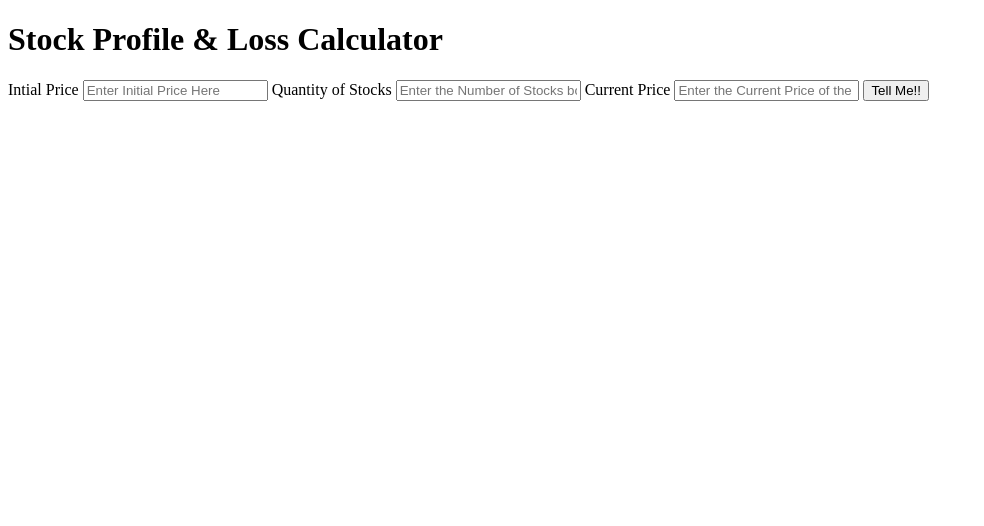
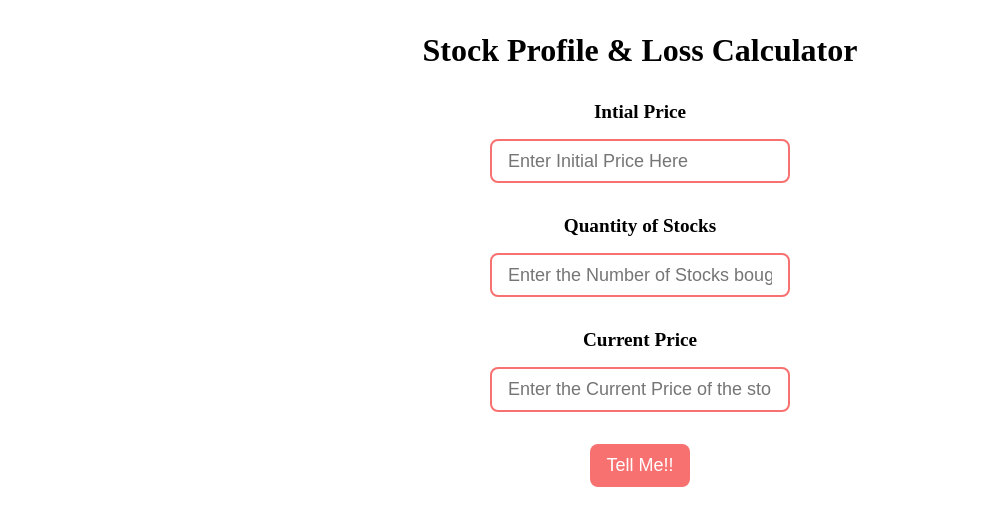
Before and after one commit to swapnaliss/neog-mark-14-stock, a plain HTML site: page index.html in a window 1280 px wide. Shown: the whole page, without its empty margins (0-984 px from the left). Drawn offline with Linux system fonts and the light colour scheme.

Commit message:
style : added styles

```diff
--- a/index.html
+++ b/index.html
@@ -5,6 +5,7 @@
     <meta http-equiv="X-UA-Compatible" content="IE=edge">
     <meta name="viewport" content="width=device-width, initial-scale=1.0">
     <title>Stock Profile & Loss Calculator</title>
+    <link rel="stylesheet" href="style.css" />
 </head>
 <body>
     <h1>Stock Profile & Loss Calculator</h1>
--- /dev/null
+++ b/style.css
@@ -0,0 +1,55 @@
+* {
+  padding: 0;
+  margin: 0;
+  box-sizing: border-box;
+}
+
+:root {
+  --primary-color: #f87171
+}
+
+body {
+  text-align: center;
+}
+
+h1 {
+  text-align: center;
+  margin: 2rem;
+}
+.input-label {
+  display: block;
+  font-size: larger;
+  margin: 2rem 0px;
+  font-weight: 600;
+}
+
+.input {
+  font-size: large;
+  display: block;
+  outline: #fff;
+  padding: 0.6rem 1rem;
+  margin: 1rem auto;
+  border: 2px solid var(--primary-color);
+  border-radius: 0.5rem;
+  width: 100%;
+  max-width: 300px;
+}
+
+.btn-check {
+  background: var(--primary-color);
+  border: none;
+  color: #fff;
+  padding: 0.7rem 1rem;
+  border-radius: 0.5rem;
+  font-size: large;
+  cursor: pointer;
+  outline: #fff;
+  margin: auto;
+  display: block;
+}
+
+.output {
+  font-size: x-large;
+  font-weight: 600;
+  margin: 2rem 0;
+}
```
